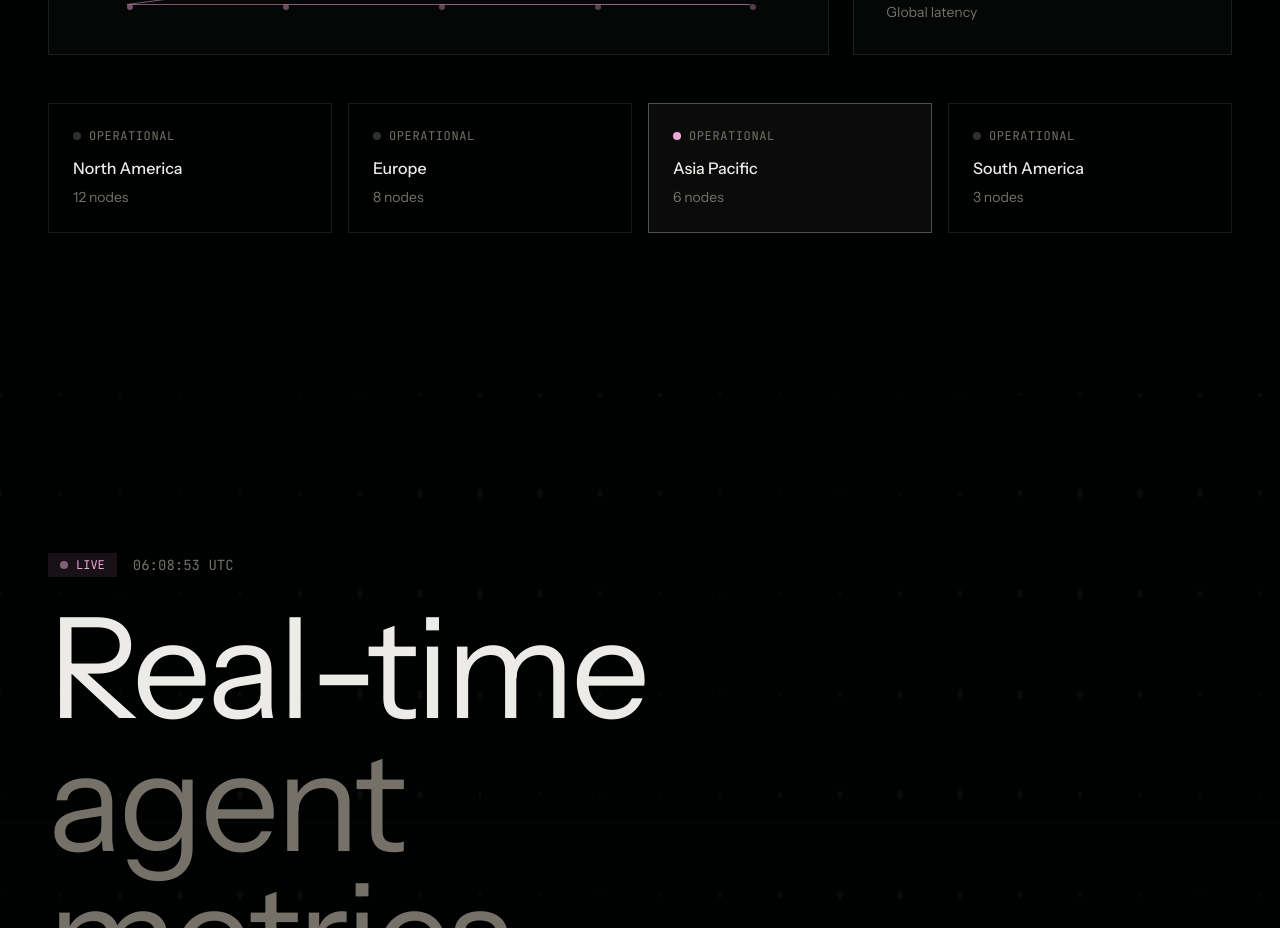
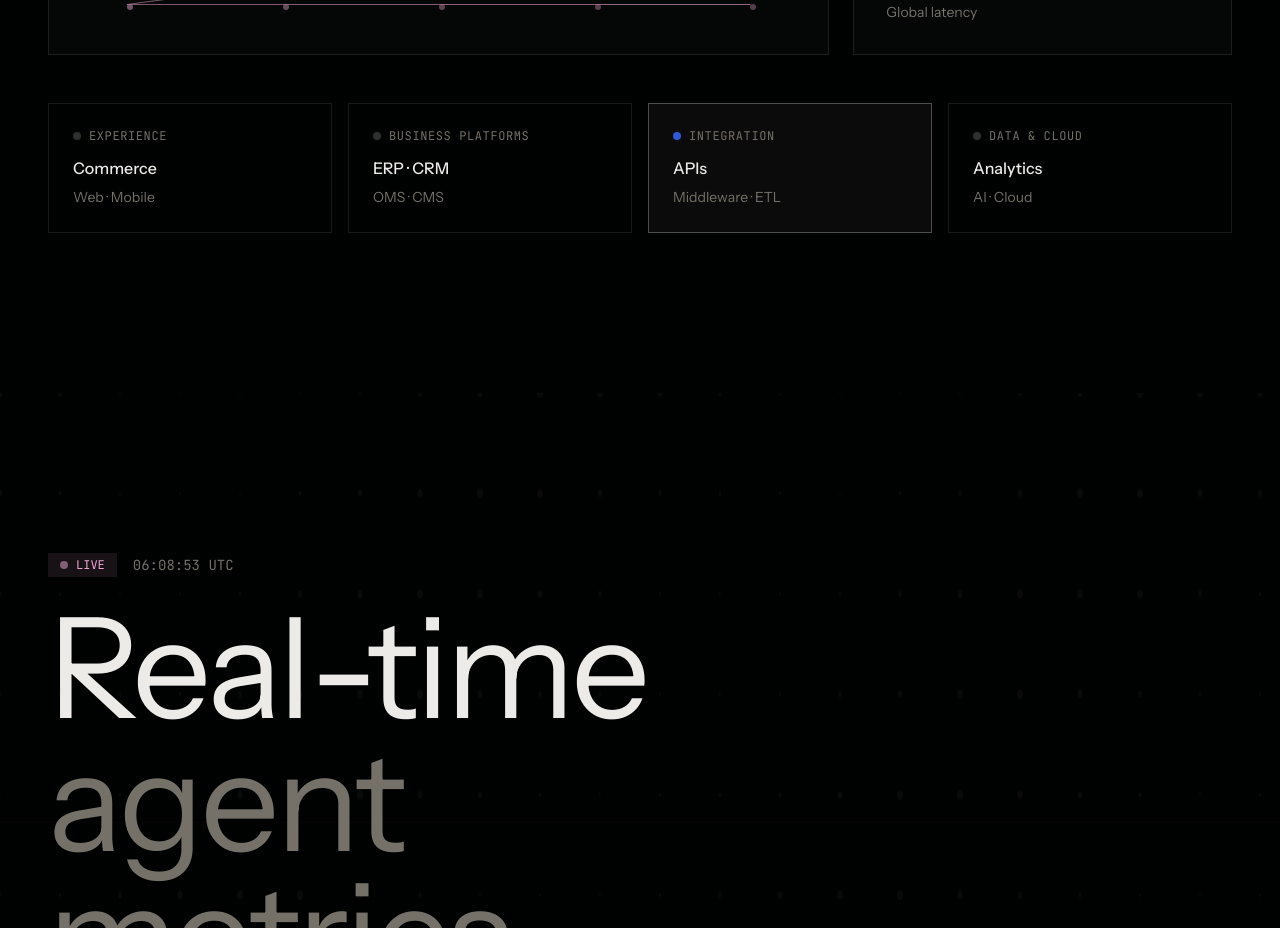
Before and after one commit to remball79/compute-the-platform-to-build, a Next.js app: page / in a window 1280 px wide. Shown: the part 5320-6248 px from the top of the page. Built offline with nearby package versions, Linux system fonts and the light colour scheme.

Commit message:
Update Infra section bottom cards: Commerce/ERP·CRM/APIs/Analytics copy and blue accent dot

```diff
--- a/components/landing/infrastructure-section.tsx
+++ b/components/landing/infrastructure-section.tsx
@@ -2,11 +2,11 @@
 
 import { useEffect, useState, useRef } from "react";
 
-const regions = [
-  { name: "North America", nodes: 12, status: "operational" },
-  { name: "Europe", nodes: 8, status: "operational" },
-  { name: "Asia Pacific", nodes: 6, status: "operational" },
-  { name: "South America", nodes: 3, status: "operational" },
+const techCards = [
+  { label: "EXPERIENCE", title: "Commerce", description: "Web · Mobile" },
+  { label: "BUSINESS PLATFORMS", title: "ERP · CRM", description: "OMS · CMS" },
+  { label: "INTEGRATION", title: "APIs", description: "Middleware · ETL" },
+  { label: "DATA & CLOUD", title: "Analytics", description: "AI · Cloud" },
 ];
 
 export function InfrastructureSection() {
@@ -28,7 +28,7 @@ export function InfrastructureSection() {
 
   useEffect(() => {
     const interval = setInterval(() => {
-      setActiveRegion((prev) => (prev + 1) % regions.length);
+      setActiveRegion((prev) => (prev + 1) % techCards.length);
     }, 3000);
     return () => clearInterval(interval);
   }, []);
@@ -174,9 +174,9 @@ export function InfrastructureSection() {
         <div className={`mt-12 grid grid-cols-2 lg:grid-cols-4 gap-4 transition-all duration-1000 delay-300 ${
           isVisible ? "opacity-100" : "opacity-0"
         }`}>
-          {regions.map((region, index) => (
+          {techCards.map((card, index) => (
             <div
-              key={region.name}
+              key={card.title}
               className={`p-6 border transition-all duration-300 cursor-default ${
                 activeRegion === index
                   ? "border-foreground/30 bg-foreground/[0.04]"
@@ -185,14 +185,14 @@ export function InfrastructureSection() {
             >
               <div className="flex items-center gap-2 mb-3">
                 <span className={`w-2 h-2 rounded-full transition-colors ${
-                  activeRegion === index ? "bg-[#eca8d6]" : "bg-foreground/20"
+                  activeRegion === index ? "bg-[#3157D5]" : "bg-foreground/20"
                 }`} />
                 <span className="text-xs font-mono text-muted-foreground uppercase tracking-wider">
-                  {region.status}
+                  {card.label}
                 </span>
               </div>
-              <span className="font-medium block mb-1">{region.name}</span>
-              <span className="text-sm text-muted-foreground">{region.nodes} nodes</span>
+              <span className="font-medium block mb-1">{card.title}</span>
+              <span className="text-sm text-muted-foreground">{card.description}</span>
             </div>
           ))}
         </div>
```
